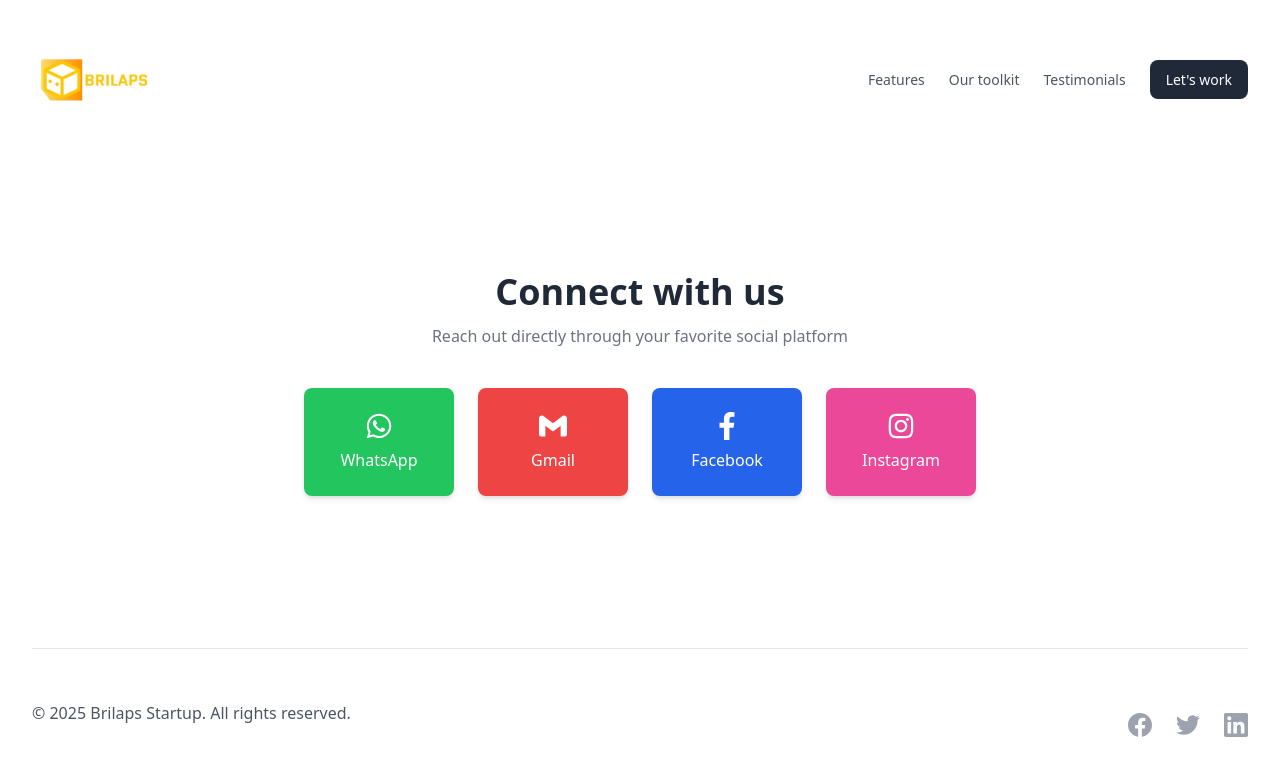
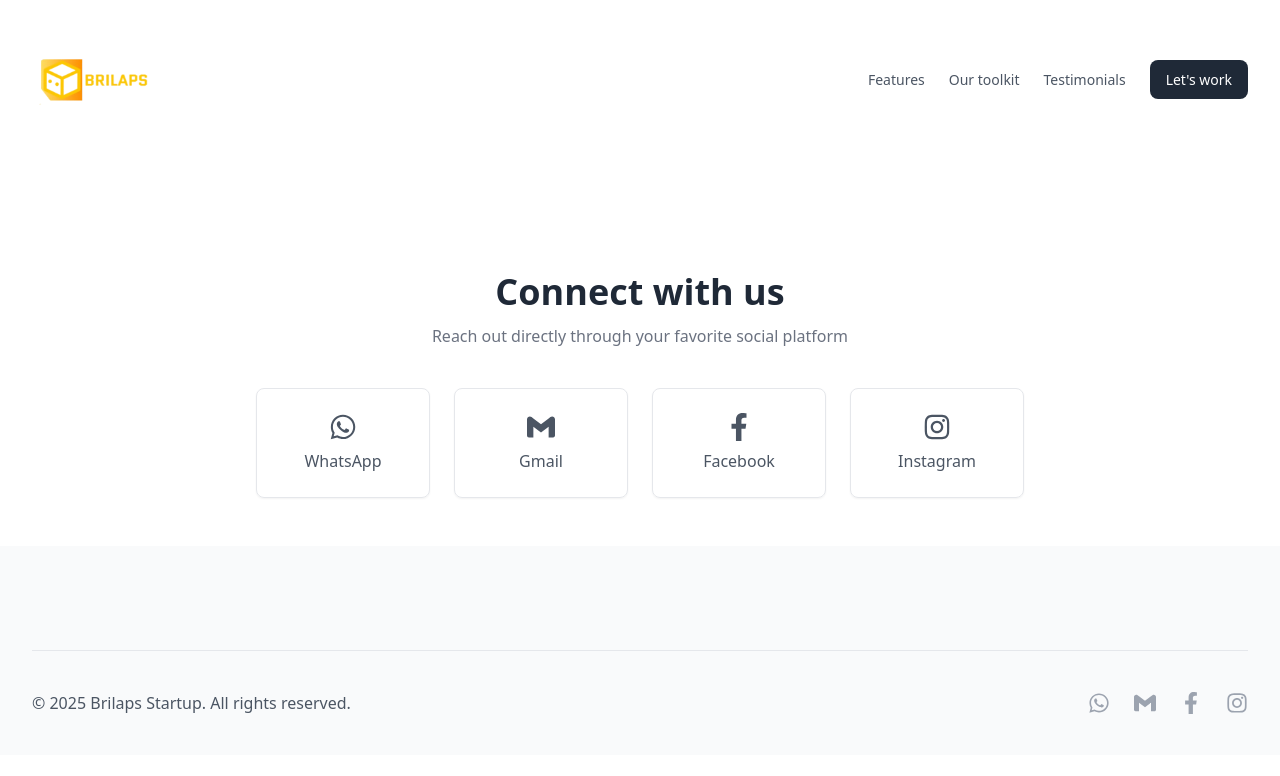
Before and after one commit to Kader1680/Brilaps, a Next.js app: page /get-started in a window 1280 px wide. Shown: the top 776 px of the page. Built offline with nearby package versions, Linux system fonts and the light colour scheme.

Commit message:
add new design for testimonail

```diff
--- a/components/ui/Brand/index.jsx
+++ b/components/ui/Brand/index.jsx
@@ -1,13 +1,16 @@
 import Link from "next/link";
+import Image from "next/image";
 
 const Brand = () => (
-    <Link href="/">
-        <img
+  <Link href="/" className="flex items-center">
+    <Image
       src="/logonav.png"
       width={120}
       height={50}
       alt="Blinder logo"
+      priority
     />
   </Link>
-)
-export default Brand
+);
+
+export default Brand;
--- a/components/ui/Footer/index.jsx
+++ b/components/ui/Footer/index.jsx
@@ -1,35 +1,55 @@
-const socialInfo = [
+import { FaWhatsapp, FaFacebookF, FaInstagram } from "react-icons/fa";
+import { SiGmail } from "react-icons/si";
+
+const socials = [
   {
-        icon: <svg className="w-6 h-6 hover:text-gray-500 duration-150" fill="none" viewBox="0 0 48 48"><g clip-path="url(#a)"><path fill="currentColor" d="M48 24C48 10.745 37.255 0 24 0S0 10.745 0 24c0 11.979 8.776 21.908 20.25 23.708v-16.77h-6.094V24h6.094v-5.288c0-6.014 3.583-9.337 9.065-9.337 2.625 0 5.372.469 5.372.469v5.906h-3.026c-2.981 0-3.911 1.85-3.911 3.75V24h6.656l-1.064 6.938H27.75v16.77C39.224 45.908 48 35.978 48 24z" /></g><defs><clipPath id="a"><path fill="#fff" d="M0 0h48v48H0z" /></clipPath></defs></svg>,
-        href: "#"
+    name: "WhatsApp",
+    href: "https://wa.me/213549891600",
+    icon: <FaWhatsapp size={22} />,
   },
   {
-        icon: <svg className="w-6 h-6 hover:text-gray-500 duration-150" fill="none" viewBox="0 0 48 48"><g clip-path="url(#clip0_17_80)"><path fill="currentColor" d="M15.1 43.5c18.11 0 28.017-15.006 28.017-28.016 0-.422-.01-.853-.029-1.275A19.998 19.998 0 0048 9.11c-1.795.798-3.7 1.32-5.652 1.546a9.9 9.9 0 004.33-5.445 19.794 19.794 0 01-6.251 2.39 9.86 9.86 0 00-16.788 8.979A27.97 27.97 0 013.346 6.299 9.859 9.859 0 006.393 19.44a9.86 9.86 0 01-4.462-1.228v.122a9.844 9.844 0 007.901 9.656 9.788 9.788 0 01-4.442.169 9.867 9.867 0 009.195 6.843A19.75 19.75 0 010 39.078 27.937 27.937 0 0015.1 43.5z" /></g><defs><clipPath id="clip0_17_80"><path fill="#fff" d="M0 0h48v48H0z" /></clipPath></defs></svg>,
-        href: "#"
+    name: "Gmail",
+    href: "mailto:ouldhenniabaghdad@gmail.com",
+    icon: <SiGmail size={22} />,
   },
   {
-        icon: <svg className="w-6 h-6 hover:text-gray-500 duration-150" fill="none" viewBox="0 0 28 28"><g clip-path="url(#clip0_1213_3074)"><path fill="currentColor" d="M25.927 0H2.067C.924 0 0 .902 0 2.018v23.959C0 27.092.924 28 2.067 28h23.86C27.07 28 28 27.092 28 25.982V2.018C28 .902 27.07 0 25.927 0zM8.307 23.86H4.151V10.495h4.156V23.86zM6.229 8.673a2.407 2.407 0 110-4.812 2.406 2.406 0 010 4.812zM23.86 23.86h-4.15v-6.497c0-1.547-.028-3.543-2.16-3.543-2.16 0-2.49 1.69-2.49 3.434v6.606h-4.144V10.495h3.98v1.826h.056c.552-1.05 1.908-2.16 3.926-2.16 4.206 0 4.982 2.767 4.982 6.366v7.333z" /></g><defs><clipPath id="clip0_1213_3074"><path fill="#fff" d="M0 0h28v28H0z" /></clipPath></defs></svg>,
-        href: "#"
+    name: "Facebook",
+    href: "https://web.facebook.com/profile.php?id=61575335054762",
+    icon: <FaFacebookF size={22} />,
   },
-]
+  {
+    name: "Instagram",
+    href: "https://www.instagram.com/brilaps7/",
+    icon: <FaInstagram size={22} />,
+  },
+];
 
 const Footer = () => (
-    <footer>
+  <footer className="bg-gray-50">
     <div className="custom-screen pt-16">
       <div className="mt-10 py-10 border-t items-center justify-between sm:flex">
-                <p className="text-gray-600">© 2025 Brilaps Startup. All rights reserved.</p>
-                <div className="flex items-center gap-x-6 text-gray-400 mt-6">
-                    {
-                        socialInfo.map((item, idx) => (
-                            <a key={idx} href={item.href} aria-label="social media" target="_blank" rel="noreferrer">
+        <p className="text-gray-600">
+          © 2025 Brilaps Startup. All rights reserved.
+        </p>
+
+        {/* Social links */}
+        <div className="flex items-center gap-x-6 text-gray-400 mt-6 sm:mt-0">
+          {socials.map((item, idx) => (
+            <a
+              key={idx}
+              href={item.href}
+              aria-label={item.name}
+              target="_blank"
+              rel="noreferrer"
+              className="hover:text-gray-600 transition duration-150"
+            >
               {item.icon}
             </a>
-                        ))
-                    }
+          ))}
         </div>
       </div>
     </div>
   </footer>
-)
+);
 
-export default Footer
+export default Footer;
--- a/components/ui/Navbar/index.jsx
+++ b/components/ui/Navbar/index.jsx
@@ -23,7 +23,7 @@ const Navbar = () => {
         }
         events.on("routeChangeStart", () => handleState());
         events.on("hashChangeStart", () => handleState());
-    }, [])
+    }, [events])
 
     const handleNavMenu = () => {
         setState(!state)
--- a/components/ui/Testimonials/index.jsx
+++ b/components/ui/Testimonials/index.jsx
@@ -1,42 +1,41 @@
+import Image from "next/image";
+
 const Testimonials = () => {
   const reviews = [
     {
-      image: "./client1.jpg",
+      image: "/client1.jpg",
       country: "America",
-
-      flag: "./usa.png",
+      flag: "/usa.png",
     },
     {
-      image: "./client2.png",
+      image: "/client2.png",
       country: "🇦🇪 United Arab Emirates",
-      flag: "./uae.png",
+      flag: "/uae.png",
     },
     {
-      image: "./client3.png",
+      image: "/client3.png",
       country: "🇬🇧 United Kingdom",
-      flag: "./uk.png",
+      flag: "/uk.png",
     },
     {
-      image: "./client4.png",
+      image: "/client4.png",
       country: "🇫🇷 France",
-      flag: "./france.png",
+      flag: "/france.png",
     },
     {
-      image: "./client5.png",
+      image: "/client5.png",
       country: "America",
-
-      flag: "./usa.png",
+      flag: "/usa.png",
     },
     {
-      image: "./clientV.png",
+      image: "/clientV.png",
       country: "America",
-
-      flag: "./usa.png",
+      flag: "/usa.png",
     },
     {
-      image: "./client7.png",
+      image: "/client7.png",
       country: "🇩🇿 Algeria",
-      flag: "./algeria.png",
+      flag: "/algeria.png",
     },
   ];
 
@@ -58,16 +57,22 @@ const Testimonials = () => {
               className="relative rounded-xl overflow-hidden shadow-lg transform transition-transform duration-500 hover:scale-105"
             >
               {/* Flag Icon */}
-              <img
-                src={review.flag}
-                alt="Country Flag"
-                className="absolute top-2 left-2 w-8 h-6 rounded shadow-md"
-              />
+              <div className="absolute top-2 left-2 w-8 h-6">
+                <Image
+                  src={review.flag}
+                  alt={`${review.country} Flag`}
+                  width={32}
+                  height={24}
+                  className="rounded shadow-md"
+                />
+              </div>
 
               {/* Full Image */}
-              <img
+              <Image
                 src={review.image}
                 alt={`Client ${index + 1}`}
+                width={500}
+                height={256}
                 className="w-full h-64 object-cover"
               />
             </div>
--- a/components/ui/examples/WorkShowcase.js
+++ b/components/ui/examples/WorkShowcase.js
@@ -1,49 +1,48 @@
 import { useState } from "react";
+import Image from "next/image";
 
 const projects = [
   {
     title: "Buca Restaurant Online",
-    image: "./buca.png",
+    image: "/buca.png",
     link: "https://buca.ca/",
     description:
       "Built an ecommerce platform that helped the owner generate $1022 in sales within the first month.",
   },
   {
     title: "Canada India Business",
-    image: "./canada.png",
+    image: "/canada.png",
     link: "https://www.canada-indiabusiness.com/",
     description:
       "Built an ecommerce platform that helped the owner generate $1022 in sales within the first month.",
   },
   {
     title: "The Good Coffee Society",
-    image: "./coffe.png",
+    image: "/coffe.png",
     link: "https://thegoodcoffeesociety.com/",
     description: "Another example of a high-converting ecommerce store.",
   },
   {
     title: "Hawksmoor Air Street",
-    image: "./food.png",
+    image: "/food.png",
     link: "https://thehawksmoor.com/locations/airstreet/?utm_source=google&utm_medium=organic&utm_campaign=gbp",
     description: "Helped increase visibility and client conversions online.",
   },
   {
     title: "Business France UK",
-    image: "bf.png",
+    image: "/bf.png",
     link: "https://www.businessfrance.fr/en",
     description: "Delivered SEO optimized ecommerce website.",
   },
   {
     title: "Qatar Building Company",
-    image: "./qatars.png",
+    image: "/qatars.png",
     link: "https://qbc.qa/",
     description: "Designed modern UI for ecommerce business growth.",
   },
 ];
 
 export default function WorkShowcase() {
-
-
   const [page, setPage] = useState(1);
   const itemsPerPage = 6;
   const count = Math.ceil(projects.length / itemsPerPage);
@@ -56,9 +55,6 @@ export default function WorkShowcase() {
   const handlePageChange = (value) => {
     setPage(value);
   };
-
-
-
 
   return (
     <section id="work" className="py-20 bg-gray-50">
@@ -75,11 +71,14 @@ export default function WorkShowcase() {
               key={i}
               className="bg-white rounded-xl shadow-lg overflow-hidden hover:scale-105 transform transition duration-300"
             >
-              <img
-                src={proj.image}
-                alt={proj.title}
-                className="w-full h-52 object-cover"
-              />
+              <div className="relative w-full h-52">
+                <Image
+                  src={proj.image}
+                  alt={proj.title}
+                  fill
+                  className="object-cover"
+                />
+              </div>
               <div className="p-6">
                 <h3 className="text-xl font-semibold text-gray-800">
                   {proj.title}
--- a/pages/get-started.js
+++ b/pages/get-started.js
@@ -7,25 +7,21 @@ export default function GetStarted() {
     {
       name: "WhatsApp",
       href: "https://wa.me/213549891600",
-      bg: "bg-green-500",
       icon: <FaWhatsapp size={28} />,
     },
     {
       name: "Gmail",
       href: "mailto:ouldhenniabaghdad@gmail.com",
-      bg: "bg-red-500",
       icon: <SiGmail size={28} />,
     },
     {
       name: "Facebook",
-      href: "https://facebook.com/https://web.facebook.com/profile.php?id=61575335054762",
-      bg: "bg-blue-600",
+      href: "https://web.facebook.com/profile.php?id=61575335054762",
       icon: <FaFacebookF size={28} />,
     },
     {
       name: "Instagram",
       href: "https://www.instagram.com/brilaps7/",
-      bg: "bg-pink-500",
       icon: <FaInstagram size={28} />,
     },
   ];
@@ -46,14 +42,15 @@ export default function GetStarted() {
             </p>
           </div>
 
-          <div className="mt-10 grid grid-cols-1 sm:grid-cols-4 gap-6 max-w-2xl mx-auto">
+          {/* Social Grid */}
+          <div className="mt-10 grid grid-cols-2 sm:grid-cols-4 gap-6 max-w-3xl mx-auto">
             {socials.map((item, idx) => (
               <a
                 key={idx}
                 href={item.href}
                 target="_blank"
                 rel="noreferrer"
-                className={`${item.bg} flex flex-col items-center justify-center gap-2 p-6 rounded-lg text-white shadow-md hover:opacity-90 transition`}
+                className="flex flex-col items-center justify-center gap-2 p-6 border rounded-lg shadow-sm hover:shadow-md transition text-gray-600 hover:text-gray-800"
               >
                 {item.icon}
                 <span className="font-medium">{item.name}</span>
```
Lines whose indentation alone changed are shown as unchanged.
